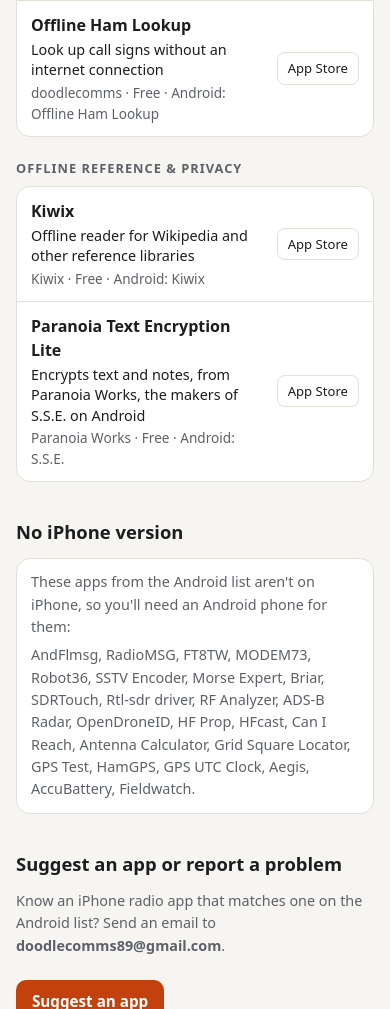
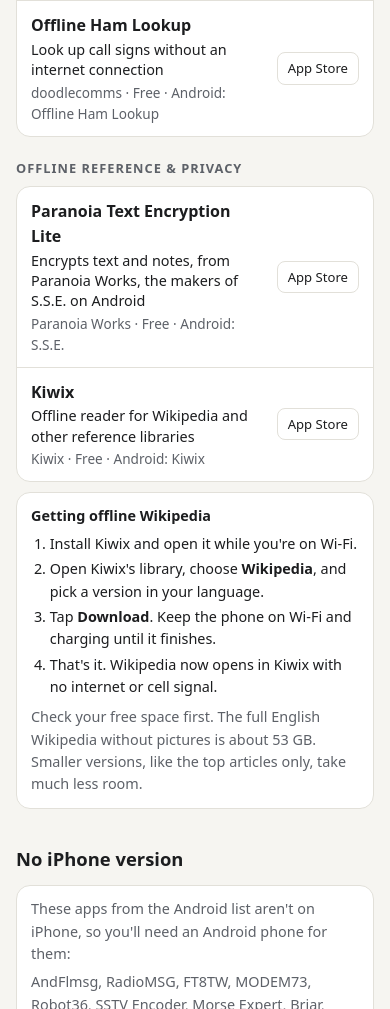
Before and after one commit to doodlecomms/73_Android, a plain HTML site: page iphone.html in a window 390 px wide. Shown: the part 3611-4620 px from the top of the page. Drawn offline with Linux system fonts and the light colour scheme.

Commit message:
iPhone page: how to get offline Wikipedia in Kiwix
Co-Authored-By: Claude Opus 5.5 <noreply@anthropic.com>

```diff
--- a/iphone.html
+++ b/iphone.html
@@ -52,6 +52,9 @@ h2{font-size:1.15rem;margin:36px 0 12px}
 .apps a.add{flex:none;font-size:.82rem;line-height:1.25;text-align:center;padding:7px 10px;border-radius:8px;border:1px solid var(--line);color:var(--ink);text-decoration:none;white-space:nowrap}
 .apps a.add:hover{border-color:var(--accent);color:var(--accent)}
 .note{font-size:.9rem;color:var(--muted);margin-top:10px}
+.howto{font-size:.9rem;margin-top:10px;padding:12px 14px;background:var(--card);border:1px solid var(--line);border-radius:14px}
+.howto ol{margin:6px 0 0;padding-left:1.3em}.howto li{margin:3px 0}
+.howto p{margin:8px 0 0;color:var(--muted)}
 .android-only{font-size:.9rem;color:var(--muted);background:var(--card);border:1px solid var(--line);border-radius:14px;padding:12px 14px}
 .android-only p{margin:0 0 6px}
 footer{margin-top:48px;color:var(--muted);font-size:.85rem;border-top:1px solid var(--line);padding-top:16px}
@@ -143,8 +146,8 @@ const IOS = [
     ["Offline Ham Lookup", "Look up call signs without an internet connection", "https://apps.apple.com/us/app/offline-ham-lookup/id6798756580", "doodlecomms", "Free", "Offline Ham Lookup"],
   ]],
   ["Offline reference & privacy", [
+    ["Paranoia Text Encryption Lite", "Encrypts text and notes, from Paranoia Works, the makers of S.S.E. on Android", "https://apps.apple.com/us/app/paranoia-text-encryption-lite/id1092955070", "Paranoia Works", "Free", "S.S.E."],
     ["Kiwix", "Offline reader for Wikipedia and other reference libraries", "https://apps.apple.com/us/app/kiwix/id997079563", "Kiwix", "Free", "Kiwix"],
-    ["Paranoia Text Encryption Lite", "Encrypts text and notes, from Paranoia Works, the makers of S.S.E. on Android", "https://apps.apple.com/us/app/paranoia-text-encryption-lite/id1092955070", "Paranoia Works", "Free", "S.S.E."],
   ]],
 ];
 // Android apps that aren't on iPhone.
@@ -153,13 +156,24 @@ const MISSING = ["AndFlmsg", "RadioMSG", "FT8TW", "MODEM73", "Robot36", "SSTV En
   "Antenna Calculator", "Grid Square Locator", "GPS Test", "HamGPS", "GPS UTC Clock", "Aegis",
   "AccuBattery", "Fieldwatch"];
 
+// Short how-to shown under the category that holds this app.
+const HOWTO = {
+  "Kiwix": `<b>Getting offline Wikipedia</b>
+    <ol>
+      <li>Install Kiwix and open it while you're on Wi-Fi.</li>
+      <li>Open Kiwix's library, choose <b>Wikipedia</b>, and pick a version in your language.</li>
+      <li>Tap <b>Download</b>. Keep the phone on Wi-Fi and charging until it finishes.</li>
+      <li>That's it. Wikipedia now opens in Kiwix with no internet or cell signal.</li>
+    </ol>
+    <p>Check your free space first. The full English Wikipedia without pictures is about 53 GB. Smaller versions, like the top articles only, take much less room.</p>`,
+};
 const esc = s => s.replace(/[&<>"]/g, c => ({"&":"&amp;","<":"&lt;",">":"&gt;",'"':"&quot;"}[c]));
 document.getElementById("list").innerHTML = IOS.map(([cat, apps]) => `
   <div class="cat"><h3>${esc(cat)}</h3><ul class="apps">${apps.map(([n, d, path, dev, price, android]) => `
     <li><div class="meta"><div class="name">${esc(n)}</div><div class="desc">${esc(d)}</div>
       <div class="src">${esc(dev)} · ${esc(price)}${android ? ` · Android: ${esc(android)}` : ""}</div></div>
       <a class="add" href="${path}" target="_blank" rel="noopener">App Store</a></li>`).join("")}
-  </ul></div>`).join("");
+  </ul>${apps.filter(a => HOWTO[a[0]]).map(a => `<div class="howto">${HOWTO[a[0]]}</div>`).join("")}</div>`).join("");
 document.getElementById("missing").textContent = MISSING.join(", ") + ".";
 </script>
 </body>
```
